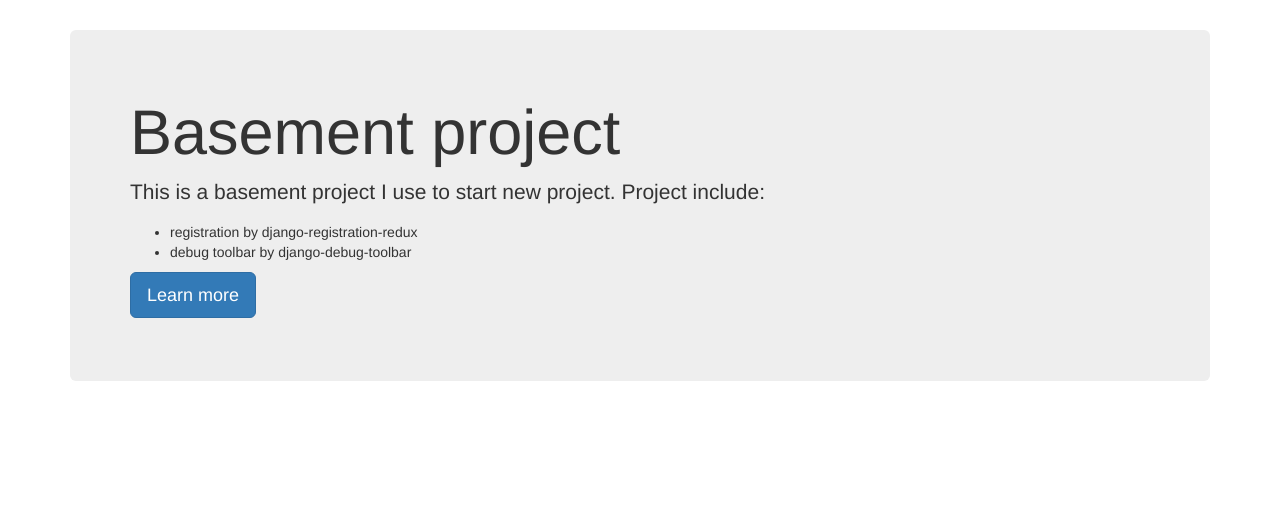
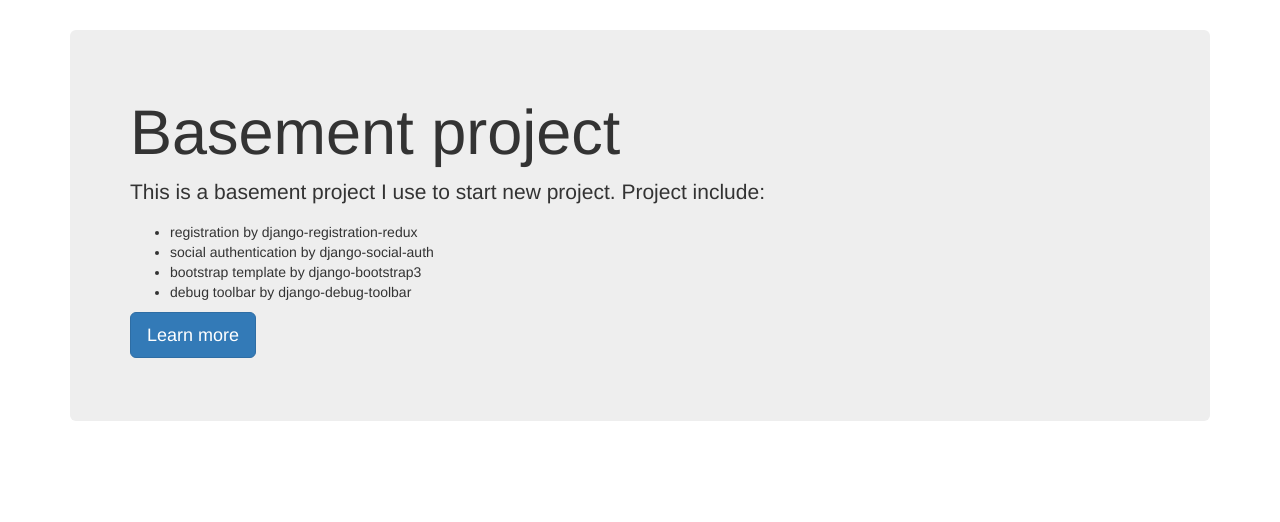
Before and after one commit to kl4us/django_basement, a Django app: template templates/index.html in a window 1280 px wide. Shown: the part 51-573 px from the top of the page. Run offline with Django 3.2, Linux system fonts and the light colour scheme; the template is opened without the code that fills it, so the values that code supplies are empty; some libraries are stand-ins or nearby versions.

Commit message:
fixed README, index page

```diff
--- a/templates/index.html
+++ b/templates/index.html
@@ -13,6 +13,8 @@
               <p>This is a basement project I use to start new project. Project include:</p>
               <ul>
                 <li>registration by django-registration-redux</li>
+                <li>social authentication by django-social-auth</li>
+                <li>bootstrap template by django-bootstrap3</li>
                 <li>debug toolbar by django-debug-toolbar</li>
               </ul>
               <p><a class="btn btn-primary btn-lg" href="#">Learn more</a></p>
```
Also changed, not shown: README.md.
